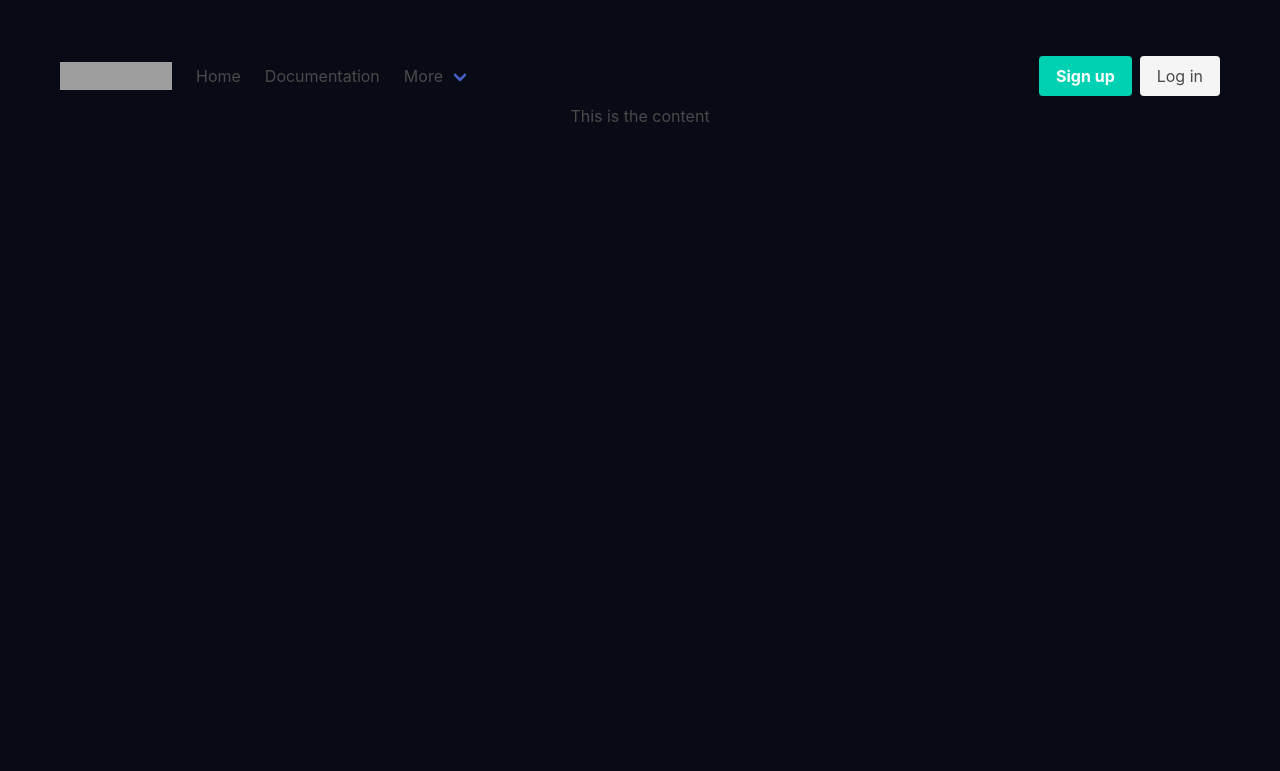
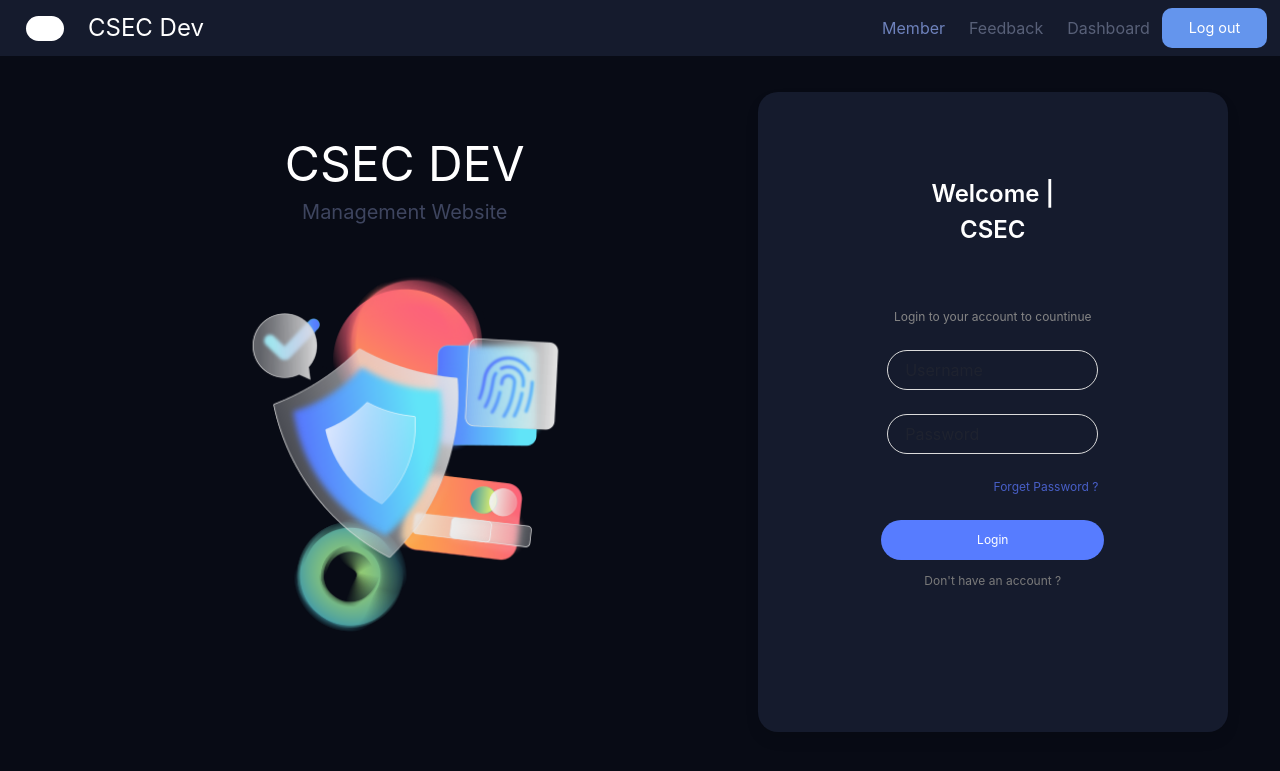
Before and after one commit to BereketDan/CSECdev, a Django app: page /index/ in a window 1280 px wide. Shown: the top 771 px of the page. Run offline with Django 4.2, Linux system fonts and the light colour scheme; grey boxes are pictures that could not be loaded.

Commit message:
building index page

```diff
--- a/CSECdev/templates/base.html
+++ b/CSECdev/templates/base.html
@@ -11,12 +11,37 @@
      <link rel="stylesheet" href="{% static "css/bulma/css/bulma.css" %}">
   </head>
   <body  style="background-color:#080B15; height: 100vh;" >
-    <section class="section is-responsive">
-      <nav class="navbar" role="navigation" aria-label="main navigation" style="background-color:#080B15; color
-      ">
+    <script>
+      document.addEventListener('DOMContentLoaded', () => {
+
+// Get all "navbar-burger" elements
+const $navbarBurgers = Array.prototype.slice.call(document.querySelectorAll('.navbar-burger'), 0);
+
+// Add a click event on each of them
+$navbarBurgers.forEach( el => {
+  el.addEventListener('click', () => {
+
+    // Get the target from the "data-target" attribute
+    const target = el.dataset.target;
+    const $target = document.getElementById(target);
+
+    // Toggle the "is-active" class on both the "navbar-burger" and the "navbar-menu"
+    el.classList.toggle('is-active');
+    $target.classList.toggle('is-active');
+
+  });
+});
+
+});
+    </script>
+        <nav class="navbar" role="navigation" aria-label="main navigation" style="background-color:#151B2D; color:white;">
           <div class="navbar-brand">
-          <a class="navbar-item" href="https://bulma.io">
-            <img src="https://bulma.io/images/bulma-logo.png" width="112" height="28">
+            <a class="navbar-item" style="padding-left: 2vw;">
+            <div style="padding-left: 3vw; height: 25px; width: 25px; border-radius: 50px; background-color: white;  align-items: center;"></div>
+          </a>
+            <a class="navbar-item" href="">
+
+              <div style="color: white; font-size: 1.5rem; font-weight: semi bold;">CSEC Dev</div>
             </a>
 
             <a role="button" class="navbar-burger" aria-label="menu" aria-expanded="false" data-target="navbarBasicExample">
@@ -27,58 +52,66 @@
           </div>
 
           <div id="navbarBasicExample" class="navbar-menu">
+
             <div class="navbar-start">
-            <a class="navbar-item">
-              Home
+
+            </div>
+
+
+
+
+
+            <div class="navbar-end">
+              <div class="navbar-item" style="padding-right: 1vw;">
+                <a class="navbar-item" style="color:#6e82bc">
+                  Member
                 </a>
 
-            <a class="navbar-item">
-              Documentation
+                <a class="navbar-item" style="color:#586078" >
+                  Feedback
                 </a>
 
-            <div class="navbar-item has-dropdown is-hoverable">
-              <a class="navbar-link">
-                More
+                <a class="navbar-item" style="color:#586078" style="padding-right: 10px;">
+                  Dashboard
                 </a>
 
-              <div class="navbar-dropdown">
-                <a class="navbar-item">
-                  About
+                <div class="buttons">
+                  <a class="button is-primary" style="border-radius: 10px; background-color: cornflowerblue;  ">
+                    <strong style="font-size: 0.9rem; font-weight:normal; padding-left: 10px; padding-right: 10px;">Log out</strong>
                   </a>
-                <a class="navbar-item">
-                  Jobs
-                </a>
-                <a class="navbar-item">
-                  Contact
-                </a>
-                <hr class="navbar-divider">
-                <a class="navbar-item">
-                  Report an issue
-                </a>
-              </div>
-            </div>
-          </div>
 
-          <div class="navbar-end">
-            <div class="navbar-item">
-              <div class="buttons">
-                <a class="button is-primary">
-                  <strong>Sign up</strong>
-                </a>
-                <a class="button is-light">
-                  Log in
-                </a>
                 </div>
               </div>
             </div>
           </div>
         </nav>
+    <section class="section is-responsive">
+
+
+
+
+
+
         <div class="container is-responsive">
 
             <center>
 
 
                 {% block content %}
+                <br><br>
+
+
+
+
+
+
+
+
+
+
+
+
+
 
 
 
@@ -87,6 +120,8 @@
 
 
             </center>
+        </div>
+
       </section>
   </body>
 </html>
--- a/CSECdev/templates/index.html
+++ b/CSECdev/templates/index.html
@@ -2,5 +2,132 @@
 
 {% load static %}
 {% block content %}
-This is the content
+<center>
+    <div class="columns  ">
+        <div class="column is-three-fifths has-text-white is-size-1 mt-5" id="cont">
+          CSEC DEV
+          <div class="subtitle" style="color: #3e455f;">Management Website</div>
+          <div class="columns mt-4">
+            <div class="column">
+
+                <img src="{% static "images/sec.png" %}" style="width: 55%;">
+
+            </div>
+          </div>
+        </div>
+        <div class="column is-rounded is-two-fifths  box is-vcentered is-centered second-col"  style="background-color: #151B2D; height: 80vh; border-radius: 20px;" id="second-col">
+
+
+         <!-- <div class="columns is-centered">
+          <div class="">
+              Login
+          </div>
+        </div> -->
+
+
+        <div class="columns is-centered">
+
+          <div class="column is-half" >
+
+              <div class="column has-text-white has-text-weight-semibold is-size-4 pt-5 mt-6" id="logTxt" >
+               Welcome | CSEC
+              </div>
+          </div>
+
+        </div>
+    <div class="columns is-centered">
+
+          <div class="column is-half" >
+
+              <div class="is-size-7 has-text-centered mt-5 " style="color: rgb(133, 133, 133);" >
+                Login to your account to countinue
+              </div>
+          </div>
+
+        </div>
+
+
+        <form action="" method="">
+        <div class="columns is-centered ">
+          <div class="column is-half">
+
+              <div class="subtitle">
+                <input class="input is-rounded has-text-white" type="text" placeholder="Username" style="background-color: #151B2D; ">
+              </div>
+          </div>
+
+
+
+        </div>
+
+        <!-- <div class="columns is-centered">
+
+          <div class="column is-half">
+
+              <div class="is-size-7 has-text-left p-0  has-text-white has-text-weight-normal">
+               Password
+              </div>
+          </div>
+
+        </div> -->
+
+        <div class="columns is-centered">
+          <div class="column is-half">
+
+              <div>
+                <input class="input is-rounded has-text-grey-light" type="password" placeholder="Password" style="background-color: #151B2D; color:#ffffff ">
+              </div>
+          </div>
+
+
+
+        </div>
+
+
+
+        <div class="columns is-centered">
+
+          <div class="column is-half">
+
+              <div class="is-size-7 has-text-right  has-text-link">
+                Forget Password ?
+              </div>
+          </div>
+
+        </div>
+
+
+        <div class="columns is-centered">
+          <div class="column ">
+
+
+            <div >
+            <button class="button is-rounded " style="background-color: #577CFF; color: white; border: none; width: 50%; " ><div class="is-size-7" id="btn">Login</div></button>
+            </div>
+
+          </div>
+
+
+
+        </div>
+      </form>
+
+      <div class="columns is-centered">
+
+        <div class="column is-half">
+
+            <div class="is-size-7 has-text-centered  has-text-grey">
+              Don't have an account ?
+            </div>
+        </div>
+
+      </div>
+        </div>
+
+      </div>
+    </center>
+
+
+
+
 {% endblock %}
```
Also changed, not shown: CSECdev/templates/login.html (+26 -7 lines). Lines whose indentation alone changed are shown as unchanged.
